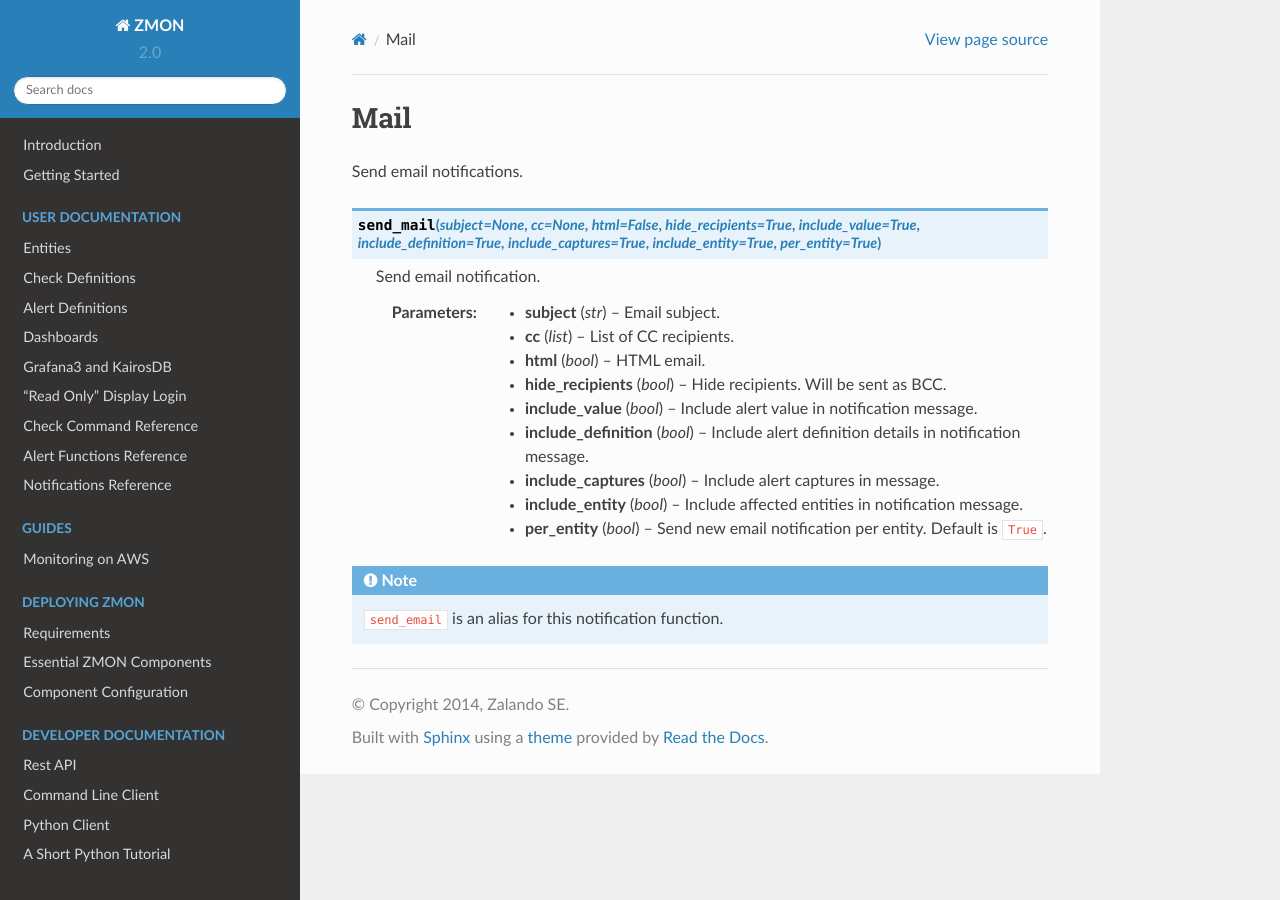
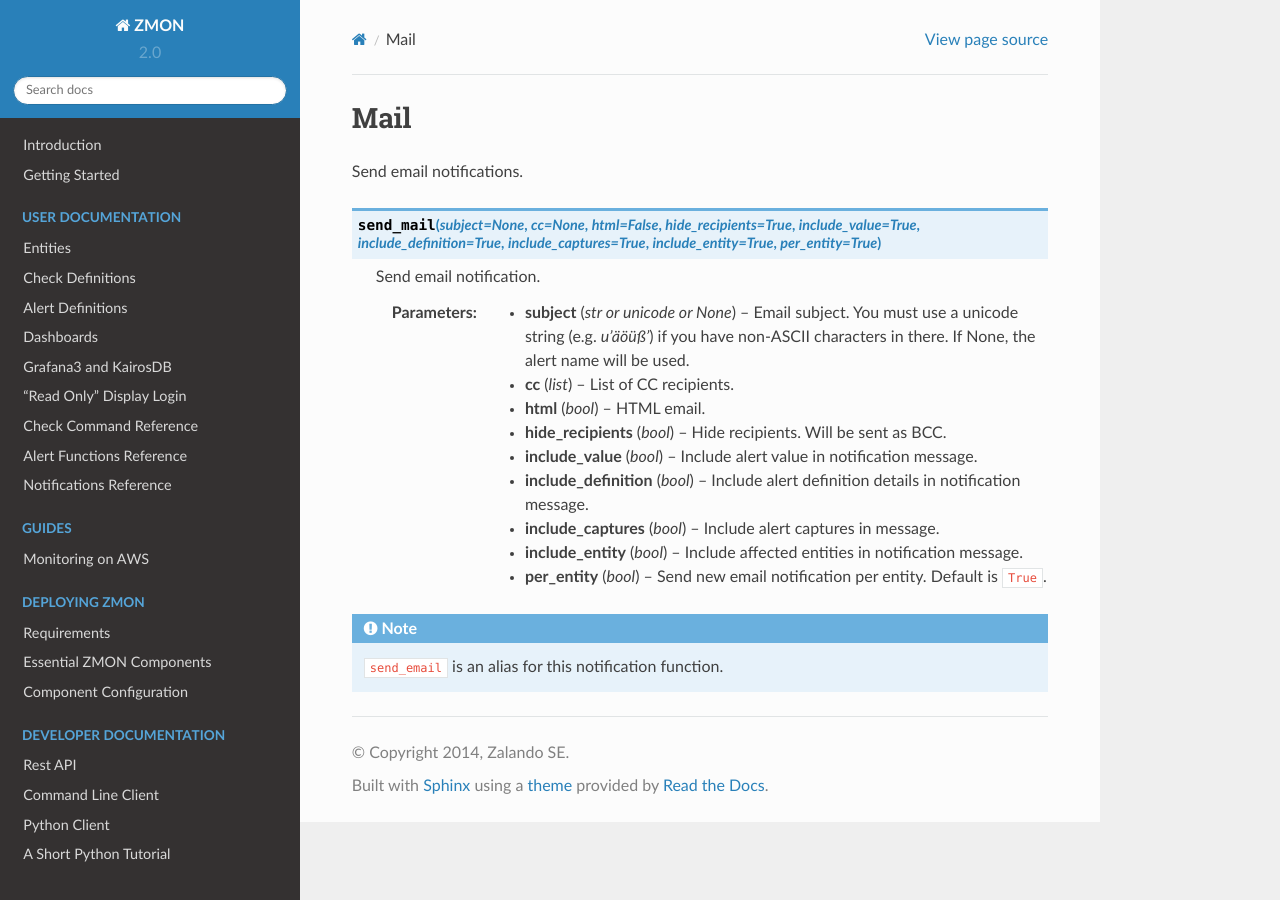
Before and after one commit to zalando-zmon/zmon-docs, a Sphinx documentation site: the page built from docs/user/notifications/mail.rst, in a window 1280 px wide. Built offline with Sphinx 7.4.7 and the Read the Docs theme 2.0.0, drawn with Linux system fonts in a browser that asks for light colours.

Commit message:
mention usage of unicode subject (#117)
When using unicode characters in a non-unicode string, currently you'll get an exception (visible in the log of your worker) and the email is just not sent. Prefixing the string with `u` seems to help. I think documenting this will avoid some more people making this mistake.

I didn't check yet whether this is valid syntax, please verify.

```diff
--- a/docs/user/notifications/mail.rst
+++ b/docs/user/notifications/mail.rst
@@ -8,7 +8,10 @@ Send email notifications.
     Send email notification.
 
     :param subject: Email subject.
-    :type subject: str
+                    You must use a unicode string (e.g. `u'äöüß'`) if you have non-ASCII
+                    characters in there.
+                    If None, the alert name will be used.
+    :type subject: str or unicode or None
 
     :param cc: List of CC recipients.
     :type cc: list
```
